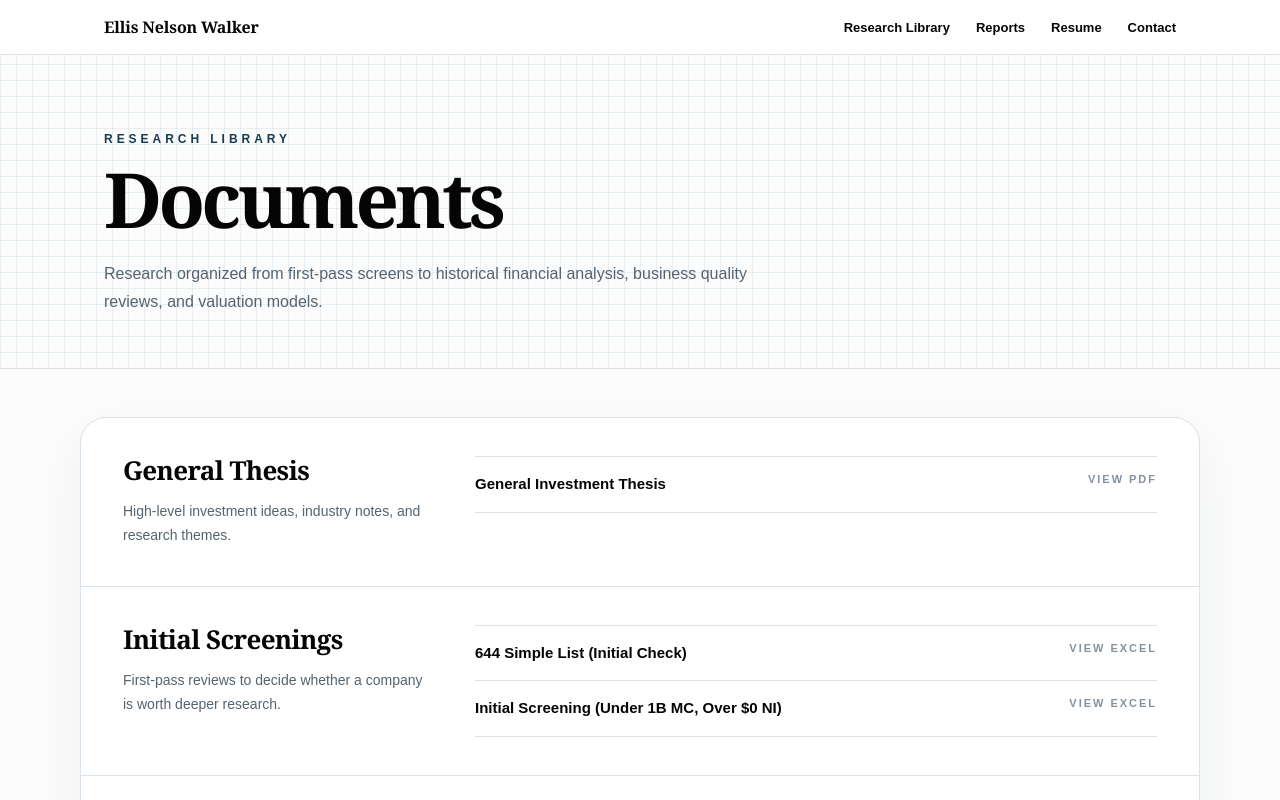
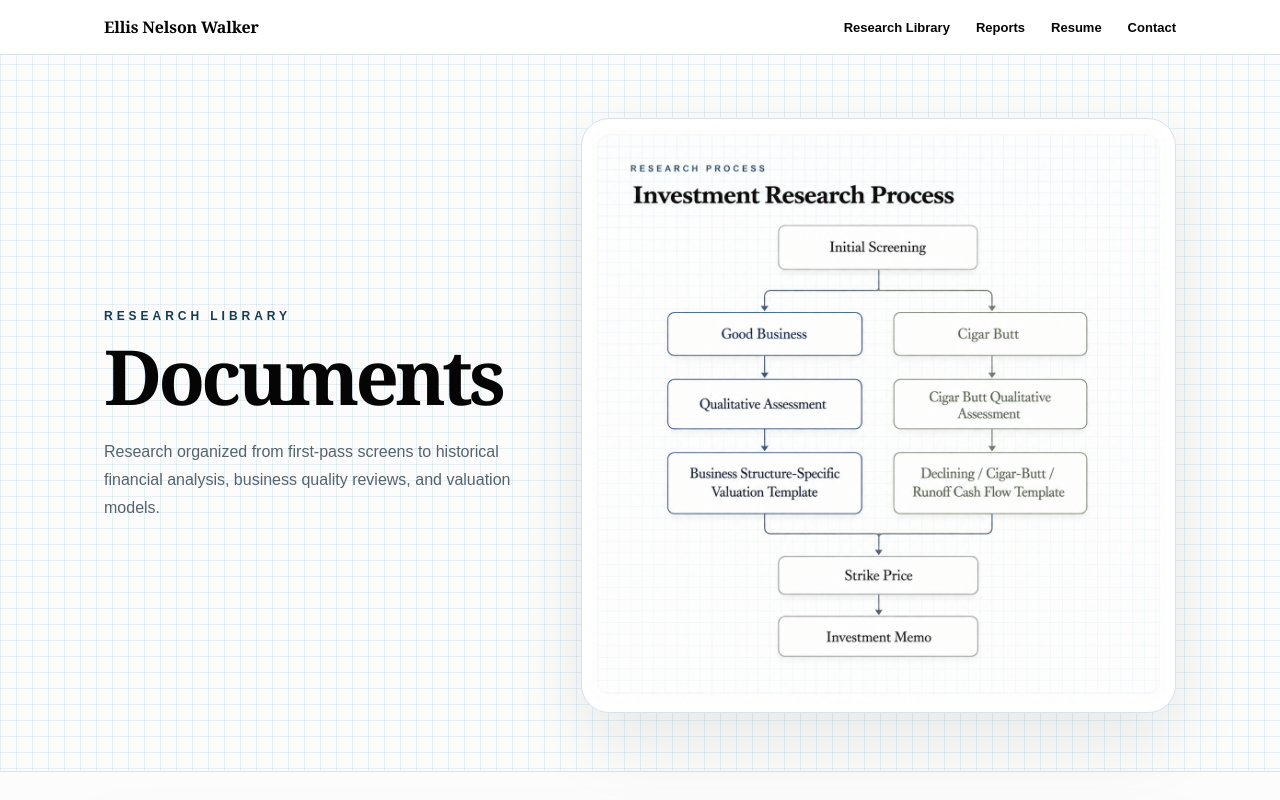
Before and after one commit to enwalker-alt/investment-library, a Next.js app: page /documents in a window 1280 px wide. Shown: the top 800 px of the page. Built offline with nearby package versions, Linux system fonts and the light colour scheme.

Commit message:
Update documents page research process hero

```diff
--- a/app/documents/page.tsx
+++ b/app/documents/page.tsx
@@ -1,5 +1,6 @@
 import fs from "fs";
 import path from "path";
+import Image from "next/image";
 
 export const dynamic = "force-dynamic";
 
@@ -225,15 +226,67 @@ export default async function DocumentsPage({
   return (
     <main>
       {!selectedDocument && (
-        <section className="documents-hero">
-          <div className="section-shell">
-            <p className="eyebrow">Research Library</p>
+        <section
+          className="documents-hero"
+          style={{
+            padding: "118px 0 58px",
+          }}
+        >
+          <div
+            className="section-shell"
+            style={{
+              display: "grid",
+              gridTemplateColumns: "minmax(340px, 0.82fr) minmax(560px, 1.18fr)",
+              gap: "64px",
+              alignItems: "center",
+            }}
+          >
+            <div
+              style={{
+                maxWidth: "640px",
+              }}
+            >
+              <p className="eyebrow">Research Library</p>
 
-            <h1>Documents</h1>
+              <h1>Documents</h1>
 
-            <p>
-              Research organized from first-pass screens to historical financial analysis, business quality reviews, and valuation models.
-            </p>
+              <p
+                style={{
+                  maxWidth: "610px",
+                }}
+              >
+                Research organized from first-pass screens to historical
+                financial analysis, business quality reviews, and valuation
+                models.
+              </p>
+            </div>
+
+            <div
+              style={{
+                width: "100%",
+                maxWidth: "610px",
+                marginLeft: "auto",
+                border: "1px solid #d8e2e8",
+                borderRadius: "28px",
+                padding: "8px",
+                background: "#ffffff",
+                boxShadow: "0 26px 76px rgba(20, 40, 60, 0.09)",
+              }}
+            >
+              <Image
+                src="/images/research-process.png"
+                alt="Investment research process diagram"
+                width={1200}
+                height={1200}
+                priority
+                style={{
+                  display: "block",
+                  width: "100%",
+                  height: "auto",
+                  borderRadius: "20px",
+                }}
+              />
+            </div>
           </div>
         </section>
       )}
@@ -427,7 +480,9 @@ export default async function DocumentsPage({
             ? {
                 paddingTop: "42px",
               }
-            : undefined
+            : {
+                paddingTop: "40px",
+              }
         }
       >
         <div className="documents-panel">
--- a/app/globals.css
+++ b/app/globals.css
@@ -156,7 +156,7 @@ a {
   align-items: center;
 }
 
-.hero h1 {
+.hero-copy h1 {
   margin: 0;
   font-size: clamp(52px, 7vw, 86px);
   line-height: 0.98;
--- a/app/page.tsx
+++ b/app/page.tsx
@@ -57,7 +57,8 @@ export default function HomePage() {
             <h1>Ellis Walker</h1>
 
             <p className="hero-subtitle">
-              Private markets analyst building a public record of independent investment research.
+              Private markets analyst building a public record of independent
+              investment research.
             </p>
 
             <div className="button-row">
```
Also changed, not shown: public/images/research-process.png (added), 1 other file (tests, documents, lock files or other folders).
